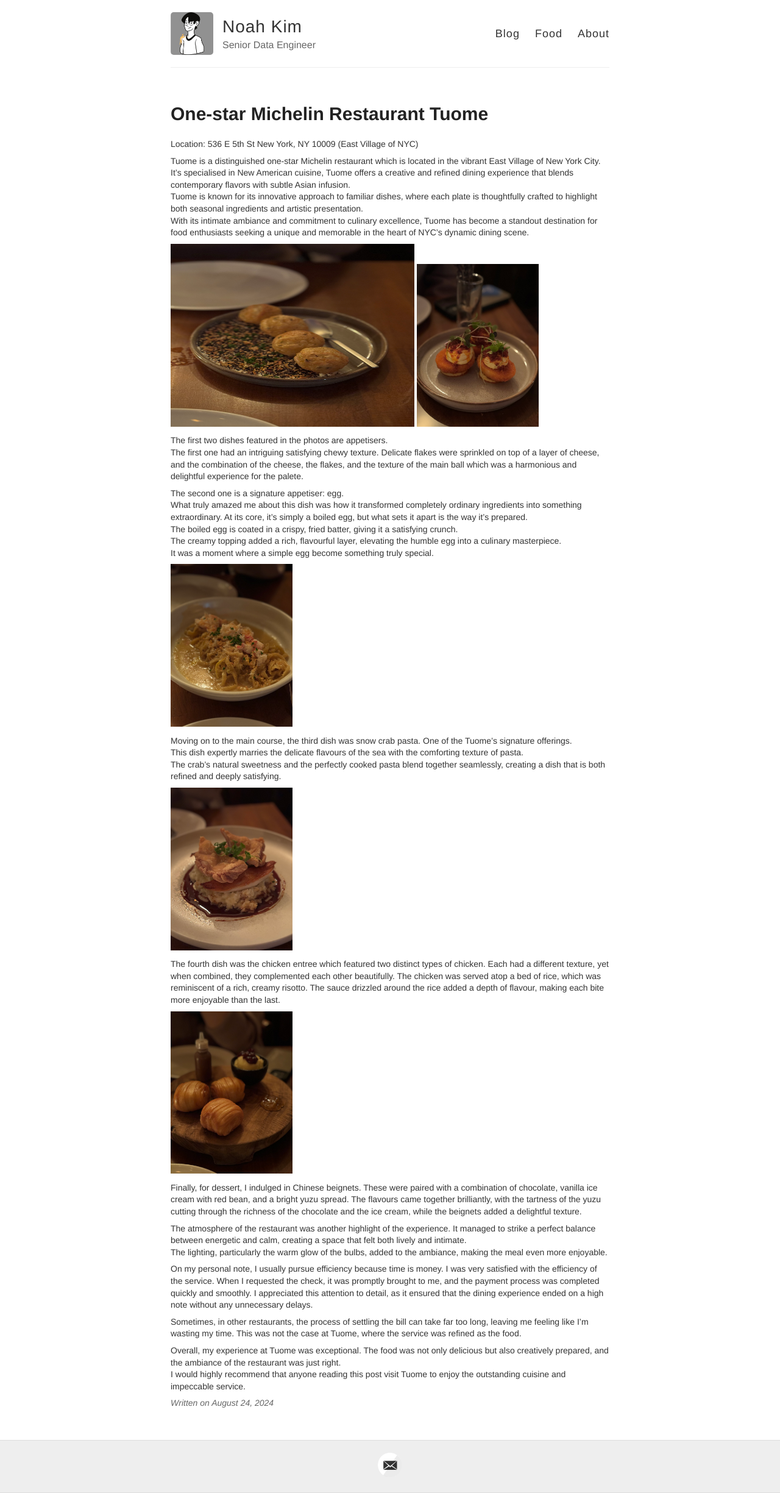
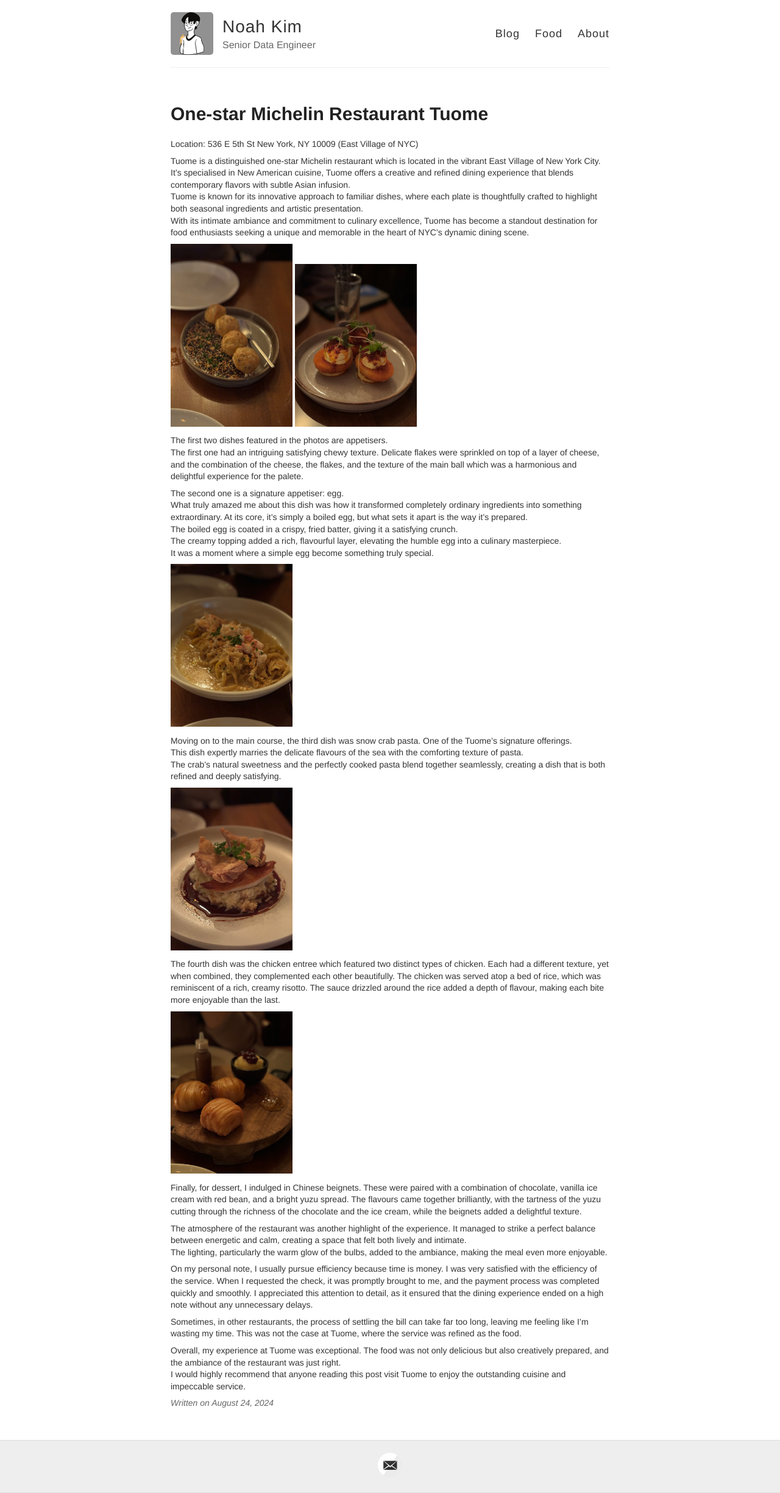
Before and after one commit to noahtjkim/noahtjkim.github.io, a Jekyll site: the page built from _posts/2024-08-24-Tuome.md, in a window 1280 px wide. Shown: the whole page at 61% size. Built offline with Jekyll 4.4.1, drawn with Linux system fonts in a browser that asks for light colours.

Commit message:
Update 2024-08-24-Tuome.md

```diff
--- a/_posts/2024-08-24-Tuome.md
+++ b/_posts/2024-08-24-Tuome.md
@@ -12,7 +12,7 @@
 With its intimate ambiance and commitment to culinary excellence, Tuome has become a standout destination for food enthusiasts seeking a unique and memorable in the heart of NYC's dynamic dining scene.
 
 
-<img src="/images/tuome/appetiser_1.jpg" alt="appetiser_1" width="400" height="300">
+<img src="/images/tuome/appetiser_1.jpg" alt="appetiser_1" width="200" height="300">
 ![appetiser_egg](/images/tuome/appetiser_egg.jpg){: .img-medium }
 
 The first two dishes featured in the photos are appetisers.
```
